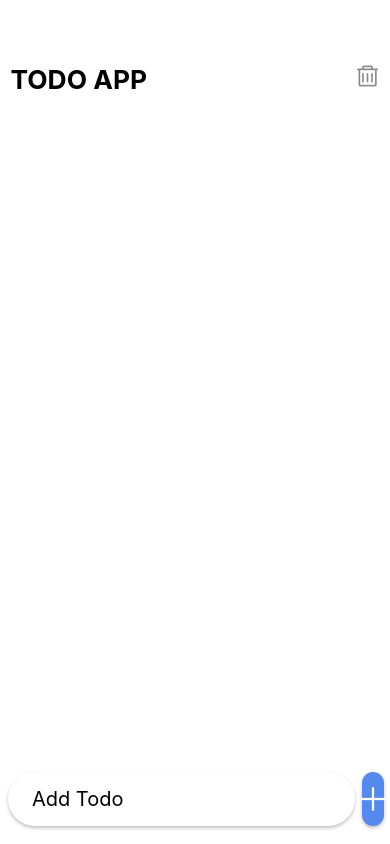
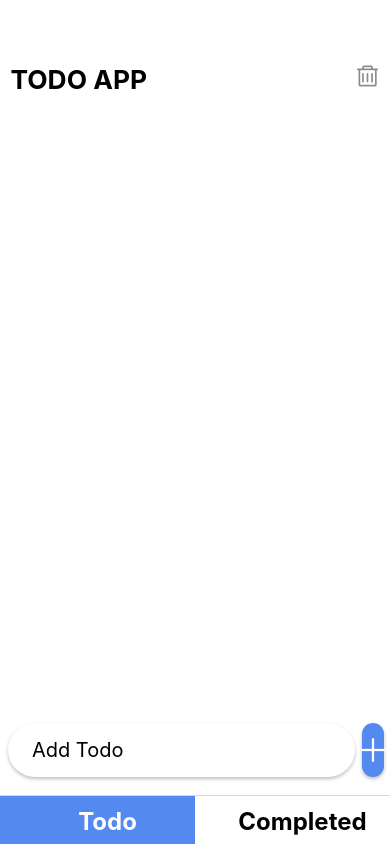
Before and after one commit to chandninigam/todo-list-app, a React Native app: screen / in a window 390 px wide. Built offline with nearby package versions, Linux system fonts and the light colour scheme.

Commit message:
Added Bottom tab (#9)
* Added Bottom tab

* Given styling to bottom tab

```diff
--- a/App.js
+++ b/App.js
@@ -13,10 +13,13 @@ import {
 import { AntDesign as Icon } from "@expo/vector-icons";
 import { useFonts } from "expo-font";
 import AsyncStorage from "@react-native-async-storage/async-storage";
+import { createBottomTabNavigator } from "@react-navigation/bottom-tabs";
+const { height, width } = Dimensions.get("window");
+import { NavigationContainer } from "@react-navigation/native";
 
-const { height, width } = Dimensions.get("window");
+const BottomTab = createBottomTabNavigator();
 
-export default function App() {
+function Todo() {
   const [todo, setTodo] = useState([]);
   const [input, setInput] = useState("");
   // const [loaded] = useFonts({
@@ -161,6 +164,49 @@ export default function App() {
   );
 }
 
+function Completed() {
+  return (
+    <View>
+      <Text>Completed</Text>
+    </View>
+  );
+}
+
+export default function App() {
+  return (
+    <NavigationContainer>
+      <BottomTab.Navigator
+        screenOptions={{
+          tabBarLabelPosition: "beside-icon",
+          tabBarLabelStyle: {
+            fontWeight: "700",
+            fontSize: 24,
+          },
+          tabBarIconStyle: { display: "none" },
+        }}
+        tabBarOptions={{
+          activeBackgroundColor: "#548af0",
+          activeTintColor: "white",
+          inactiveTintColor: "black",
+          indicatorStyle: { backgroundColor: "blue", height: "100%" },
+          pressOpacity: 1,
+        }}
+      >
+        <BottomTab.Screen
+          name="Todo"
+          component={Todo}
+          options={{ headerShown: false }}
+        />
+        <BottomTab.Screen
+          name="Completed"
+          component={Completed}
+          options={{ headerShown: false }}
+        />
+      </BottomTab.Navigator>
+    </NavigationContainer>
+  );
+}
+
 const styles = StyleSheet.create({
   container: {
     flex: 1,
--- a/package.json
+++ b/package.json
@@ -10,11 +10,13 @@
   },
   "dependencies": {
     "@expo/vector-icons": "^13.0.0",
+    "@react-native-async-storage/async-storage": "1.17.11",
+    "@react-navigation/bottom-tabs": "^6.5.7",
+    "@react-navigation/native": "^6.1.6",
     "expo": "~48.0.9",
     "expo-status-bar": "~1.4.4",
     "react": "18.2.0",
-    "react-native": "0.71.4",
-    "@react-native-async-storage/async-storage": "1.17.11"
+    "react-native": "0.71.4"
   },
   "devDependencies": {
     "@babel/core": "^7.20.0"
```
Also changed, not shown: 1 other file (tests, documents, lock files or other folders).
